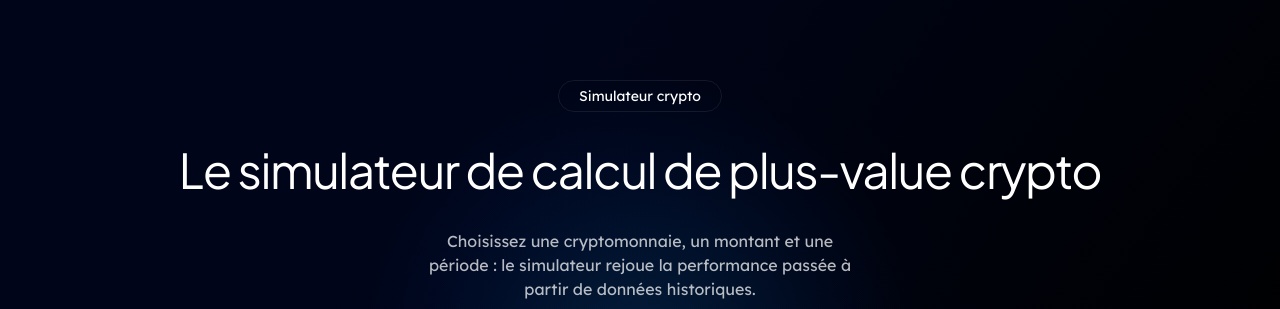
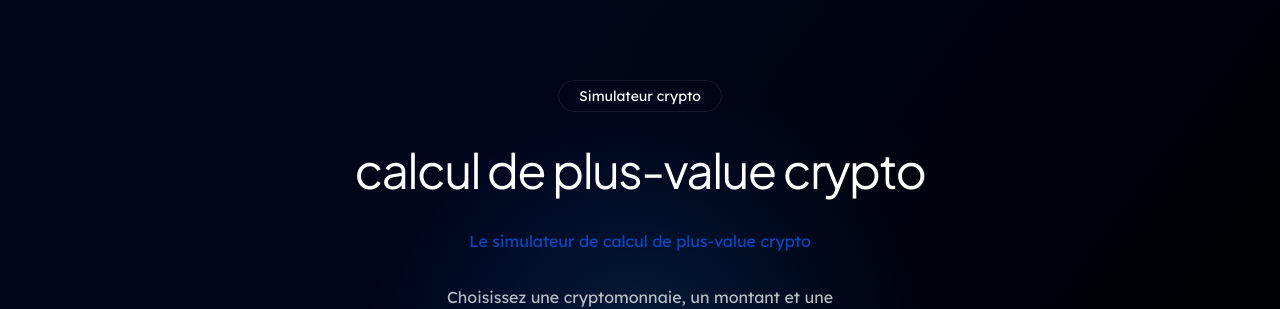
Before and after one commit to assadi-dev/crypto-simulator, a Next.js app: page / in a window 1280 px wide. Shown: the top 309 px of the page. Built offline with nearby package versions, Linux system fonts and the light colour scheme; no server answers.

Commit message:
feat: implement home page layout with crypto simulator component

```diff
--- a/app/page.tsx
+++ b/app/page.tsx
@@ -13,8 +13,11 @@ export default function Home() {
         <span className="eyebrow animate-fade-up">Simulateur crypto</span>
 
         <h1 className="animate-fade-up fade-delay-1 text-balance text-4xl leading-[1.1] text-white sm:text-5xl">
+          calcul de plus-value crypto
+        </h1>
+        <p className="animate-fade-up fade-delay-2 max-w-md text-pretty text-base text-primary">
           Le simulateur de calcul de plus-value crypto
-        </h1>
+        </p>
 
         <p className="animate-fade-up fade-delay-2 max-w-md text-pretty text-base text-muted-foreground">
           Choisissez une cryptomonnaie, un montant et une période : le simulateur
```
